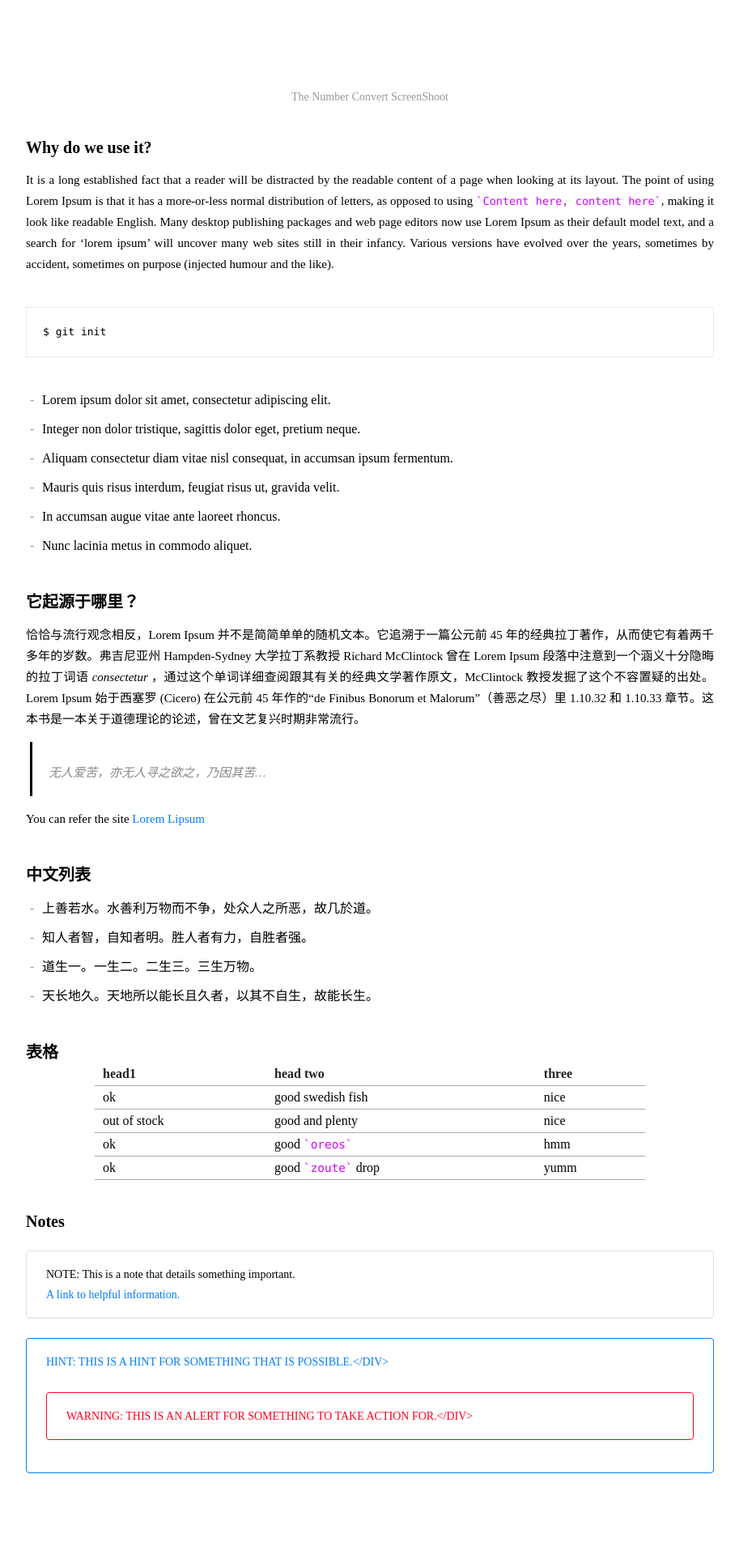
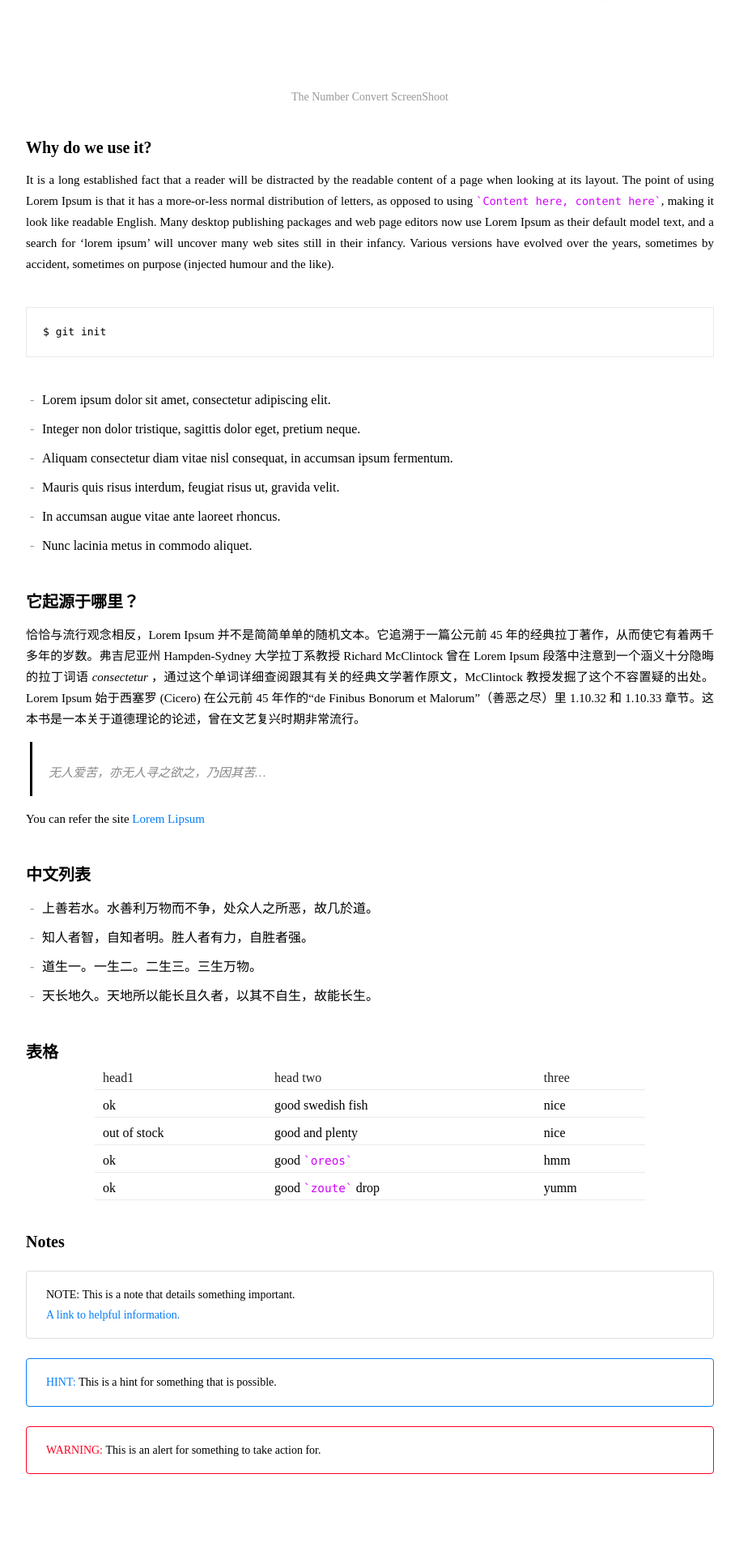
Before and after one commit to JesseEisen/JesseEisen.github.io, a Jekyll site: the page built from _posts/2017-12-04-test.md, in a window 1280 px wide. Shown: the part 969-2889 px from the top of the page at 81% size, without its empty margins (183-1096 px from the left). Built offline with Jekyll 4.4.1, drawn with Linux system fonts in a browser that asks for light colours.

Commit message:
fix table style

```diff
--- a/_posts/2017-12-04-test.md
+++ b/_posts/2017-12-04-test.md
@@ -61,6 +61,6 @@ You can refer the site [Lorem Lipsum](https://cn.lipsum.com/)
 
 <div class="note "><b class="note-type">Note: </b>This is a note that details something important.<br><a href="#"><b style="font-weight: 500;">A link to helpful information.</b></a></div>
 
-<div class="hint "><b class="hint-type">Hint: This is a hint for something that is possible.</div>
+<div class="hint "><b class="hint-type">Hint: </b>This is a hint for something that is possible.</div>
 
-<div class="warn "><b class="warn-type">Warning: This is an alert for something to take action for.</div>
+<div class="warn "><b class="warn-type">Warning: </b>This is an alert for something to take action for.</div>
--- a/css/newpage.css
+++ b/css/newpage.css
@@ -64,6 +64,6 @@
     text-align: left;
 }
 
-title:hover{
+.title:hover{
     text-decoration: underline;
 }
--- a/css/newpost.css
+++ b/css/newpost.css
@@ -240,8 +240,8 @@ table {
 
 th, td {
     text-align:left;
-    padding:5px 10px;
-    border-bottom:1px solid #aaa;
+    padding:10px 10px 5px;
+    border-bottom:1px solid #eaeaea;
 }
 
 dt {
@@ -250,5 +250,6 @@ dt {
 }
 
 th {
+    font-weight: 500;
     color:#222;
-s}
+}
```
